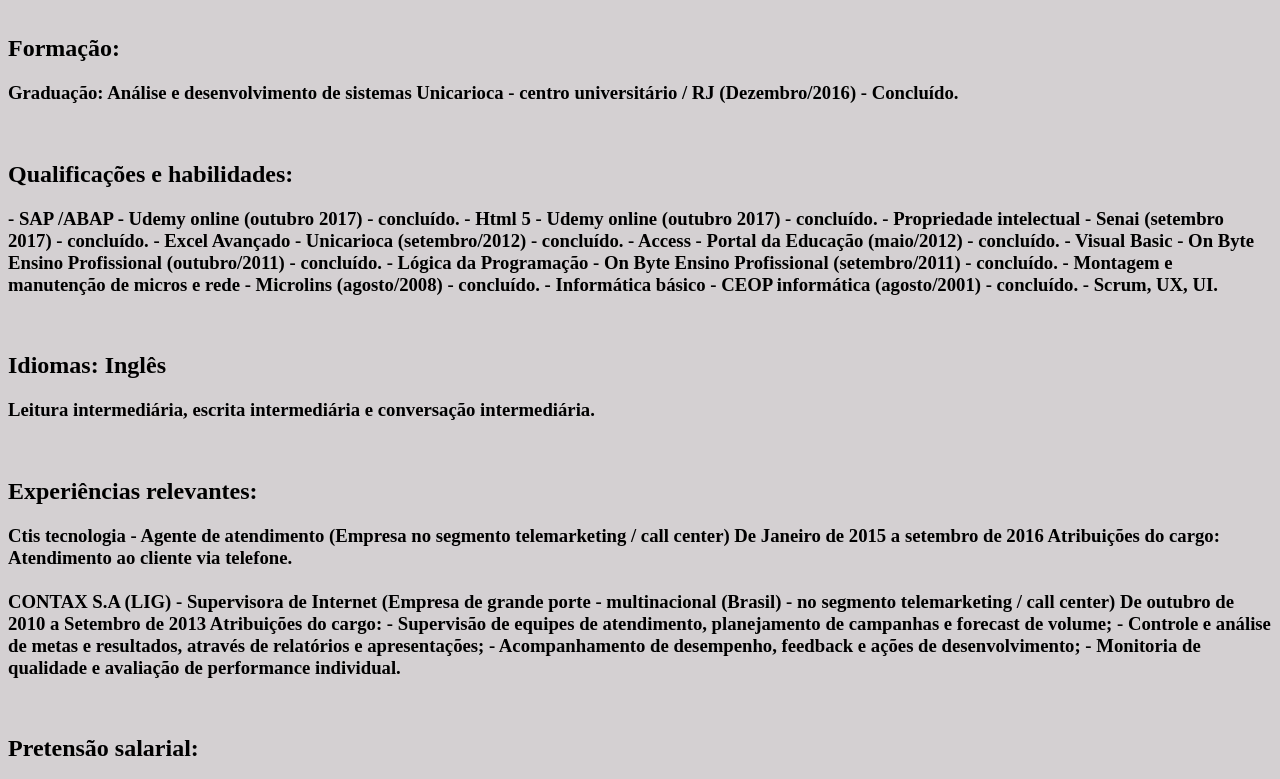
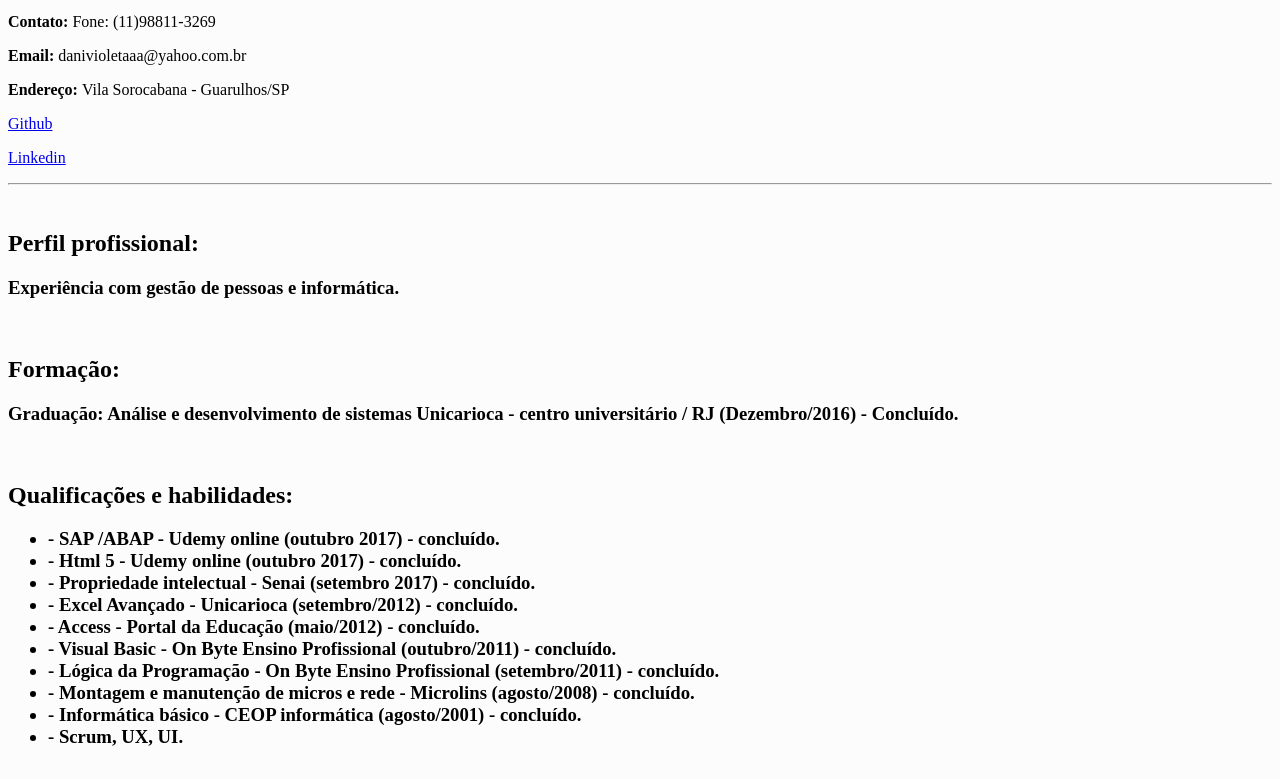
Before and after one commit to DanielledeAvila/curriculum-Danielle-de-Avila, a plain HTML site: page index.html in a window 1280 px wide. Shown: the part 380-1159 px from the top of the page. Drawn offline with Linux system fonts and the light colour scheme.

Commit message:
Update index.html

```diff
--- a/index.html
+++ b/index.html
@@ -3,19 +3,27 @@
 	<head>
 		<!--Aqui é onde configuramos os metadados-->
 		<title>Meu primeiro currículo em HTML</title>
+		<link rel="stylesheet" href="style.css">
 	</head>
-	<body style="background-color: #d4d0d2">
+
+	<body style="background-color: #fcfcfc">
 		<!--Aqui é o corpo da página-->
-
+		<img src="img/IMG-20220819-WA0137.jpg" alt="foto do perfil" width="150px">
 
 			<h1> Danielle de Avila da Silva Vieira</h1>
 			<p>Brasileira, Casada</p>
 			<p><b>Contato: </b> Fone: (11)98811-3269 </p>
 			<p><b>Email: </b> danivioletaaa@yahoo.com.br</p>
-		<p><b>Endereço: </b> Vila Sorocabana - Guarulhos/SP</p><br><hr><br>
+			<p><b>Endereço: </b> Vila Sorocabana - Guarulhos/SP
+			<p><a href= https://github.com/DanielledeAvila target="_blank">Github</a></p>
+			<p><a href=" https://www.linkedin.com/in/danielle-de-%C3%A1vila-da-silva-vieira-8a68b281/"  target="_blank">Linkedin</a></p>
+			<hr>
+			<br>
 
+			</p>
 			<h2><b>Perfil profissional: </b></h2>
-			<h3>Experiência com gestão de pessoas e informática.</h3>
+				<h3>Experiência com gestão de pessoas e informática.
+				</h3>
 			<br>
 
 		<h2><b>Formação: </b></h2>
@@ -26,40 +34,44 @@
 
 
 		<h2>Qualificações e habilidades: </h2>
-			<h3>- SAP /ABAP - Udemy online (outubro 2017) - concluído.
-			- Html 5 - Udemy online (outubro 2017) - concluído.
-			- Propriedade intelectual - Senai (setembro 2017) - concluído.
-			- Excel Avançado - Unicarioca (setembro/2012) - concluído.
-			- Access - Portal da Educação (maio/2012) - concluído.
-			- Visual Basic - On Byte Ensino Profissional (outubro/2011) - concluído.
-			- Lógica da Programação - On Byte Ensino Profissional (setembro/2011) - concluído.
-			- Montagem e manutenção de micros e rede - Microlins (agosto/2008) - concluído.
-			- Informática básico - CEOP informática (agosto/2001) - concluído.
-			- Scrum, UX, UI.
+			<ul>
+			<h3>
+			<li>- SAP /ABAP - Udemy online (outubro 2017) - concluído.</li>
+			<li>- Html 5 - Udemy online (outubro 2017) - concluído.</li>
+			<li>- Propriedade intelectual - Senai (setembro 2017) - concluído.</li>
+			<li>- Excel Avançado - Unicarioca (setembro/2012) - concluído.</li>
+			<li>- Access - Portal da Educação (maio/2012) - concluído.</li>
+			<li>- Visual Basic - On Byte Ensino Profissional (outubro/2011) - concluído.</li>
+			<li>- Lógica da Programação - On Byte Ensino Profissional (setembro/2011) - concluído.</li>
+			<li>- Montagem e manutenção de micros e rede - Microlins (agosto/2008) - concluído.</li>
+			<li>- Informática básico - CEOP informática (agosto/2001) - concluído.</li>
+			<li>- Scrum, UX, UI.</li>
 			</h3>
+			</ul>
 			<br>
 
 		<h2>Idiomas: Inglês </h2>
-			<h3>Leitura intermediária, escrita intermediária e conversação intermediária.</h3>
+			<h3>Leitura intermediária, escrita intermediária e conversação intermediária.</h3><br>
 
-
-			<br>
 		<h2>Experiências relevantes: </h2>
 			<h3>
-				Ctis tecnologia - Agente de atendimento
+				<ul>
+				<li>Ctis tecnologia - Agente de atendimento
 				(Empresa no segmento telemarketing / call center)
 				De Janeiro de 2015 a setembro de 2016
 				Atribuições do cargo:
-				Atendimento ao cliente via telefone.
-				<br><br>
-				CONTAX S.A  (LIG) - Supervisora de Internet
+				Atendimento ao cliente via telefone.</li>
+
+				<li>CONTAX S.A  (LIG) - Supervisora de Internet
 				(Empresa de grande porte - multinacional (Brasil) - no segmento telemarketing / call center)
 				De outubro de 2010 a Setembro de 2013
 				Atribuições do cargo:
 				- Supervisão de equipes de atendimento, planejamento de campanhas e forecast de volume;
 				- Controle e análise de metas e resultados, através de relatórios e apresentações;
 				- Acompanhamento de desempenho, feedback e ações de desenvolvimento;
-				- Monitoria de qualidade e avaliação de performance individual.
+				- Monitoria de qualidade e avaliação de performance individual.</li>
+
+				</ul>
 			</h3><br>
 		<h2>Pretensão salarial:</h2>
 			<h3>R$2300,00.</h3>
```
Lines whose indentation alone changed are shown as unchanged.
